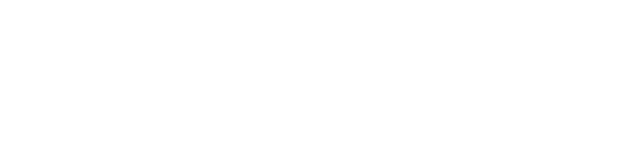
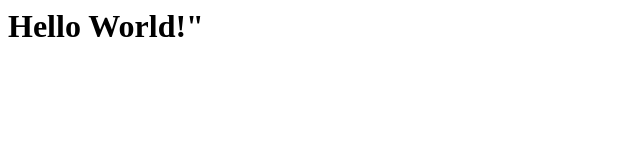
Before and after one commit to Macuu97/lab3, a plain HTML site: page index.html in a window 1280 px wide. Shown: the whole page, without its empty margins (0-640 px from the left). Drawn offline with Linux system fonts and the light colour scheme.

Commit message:
Hello Word

```diff
--- a/index.html
+++ b/index.html
@@ -1,6 +1,7 @@
 <html>
 
 <head>
+<h1> Hello World!" </h1>
 </head>
 
 <body>
```
Also changed, not shown: 1 other file.
